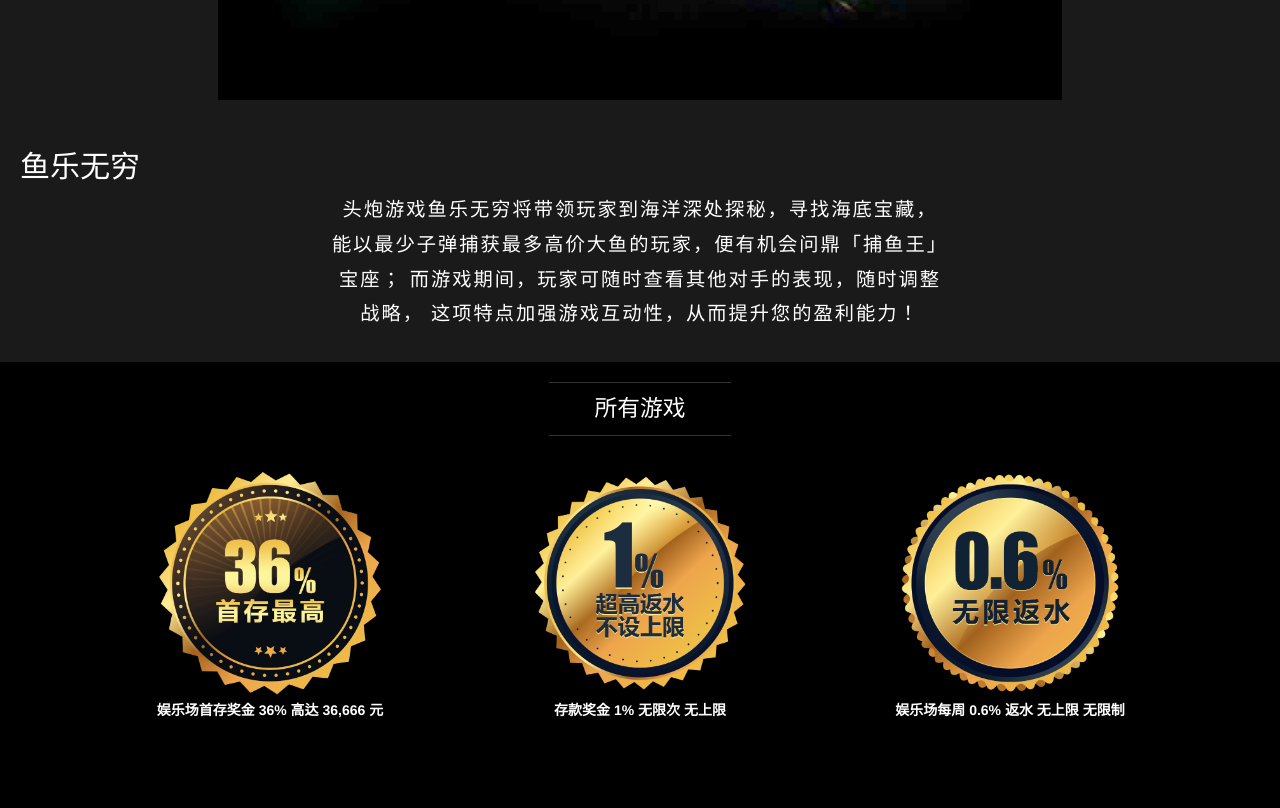
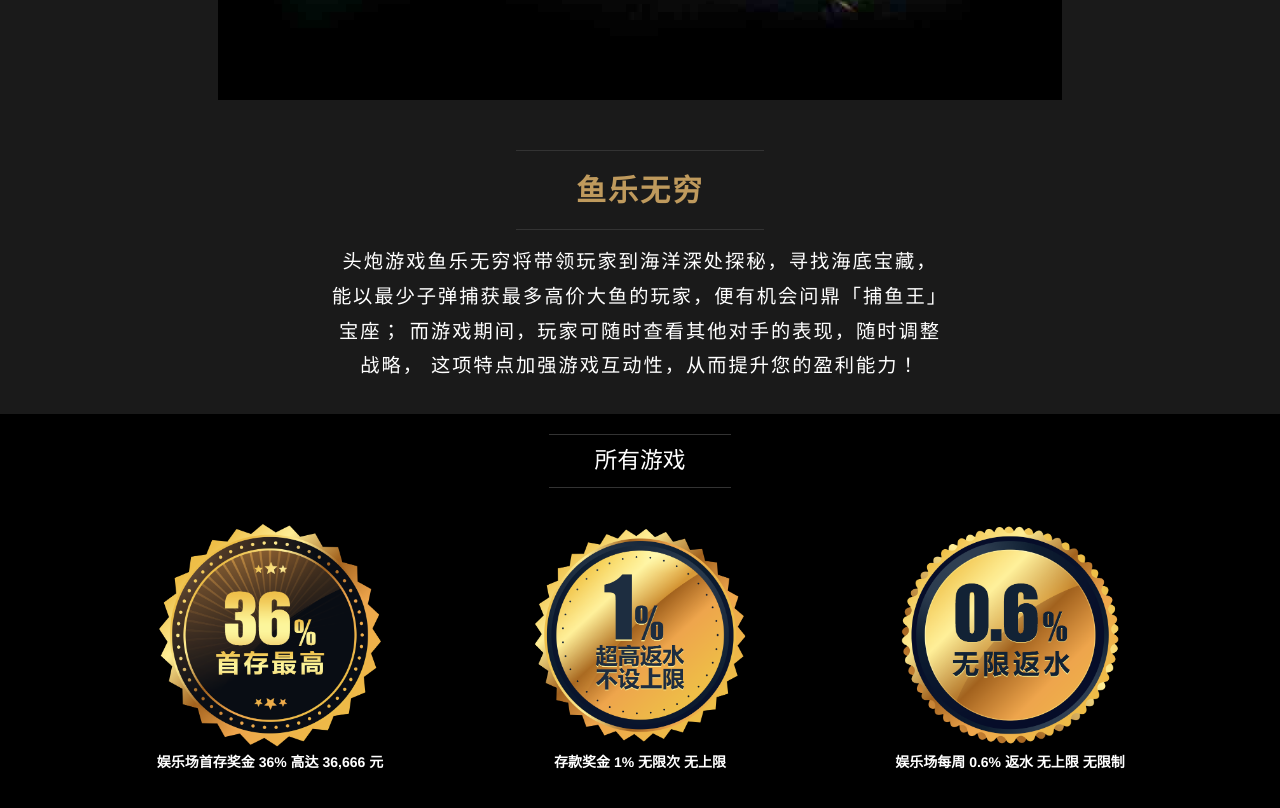
Before and after one commit to emmanuelitechgaming/sa-games, a plain HTML site: page sa-games/multi.html in a window 1280 px wide. Shown: the part 1237-2045 px from the top of the page. Drawn offline with nearby package versions, Linux system fonts and the light colour scheme.

Commit message:
edited by jessica

```diff
--- a/sa-games/multi.html
+++ b/sa-games/multi.html
@@ -211,7 +211,9 @@
             </div>
 
             <div class="content-desc">
-              <h2>鱼乐无穷</h2>
+              <div class="content-title">
+                <h2>鱼乐无穷</h2>
+              </div>
               <p>头炮游戏鱼乐无穷将带领玩家到海洋深处探秘，寻找海底宝藏，
               能以最少子弹捕获最多高价大鱼的玩家，便有机会问鼎「捕鱼王」宝座；
               而游戏期间，玩家可随时查看其他对手的表现，随时调整战略，
```
